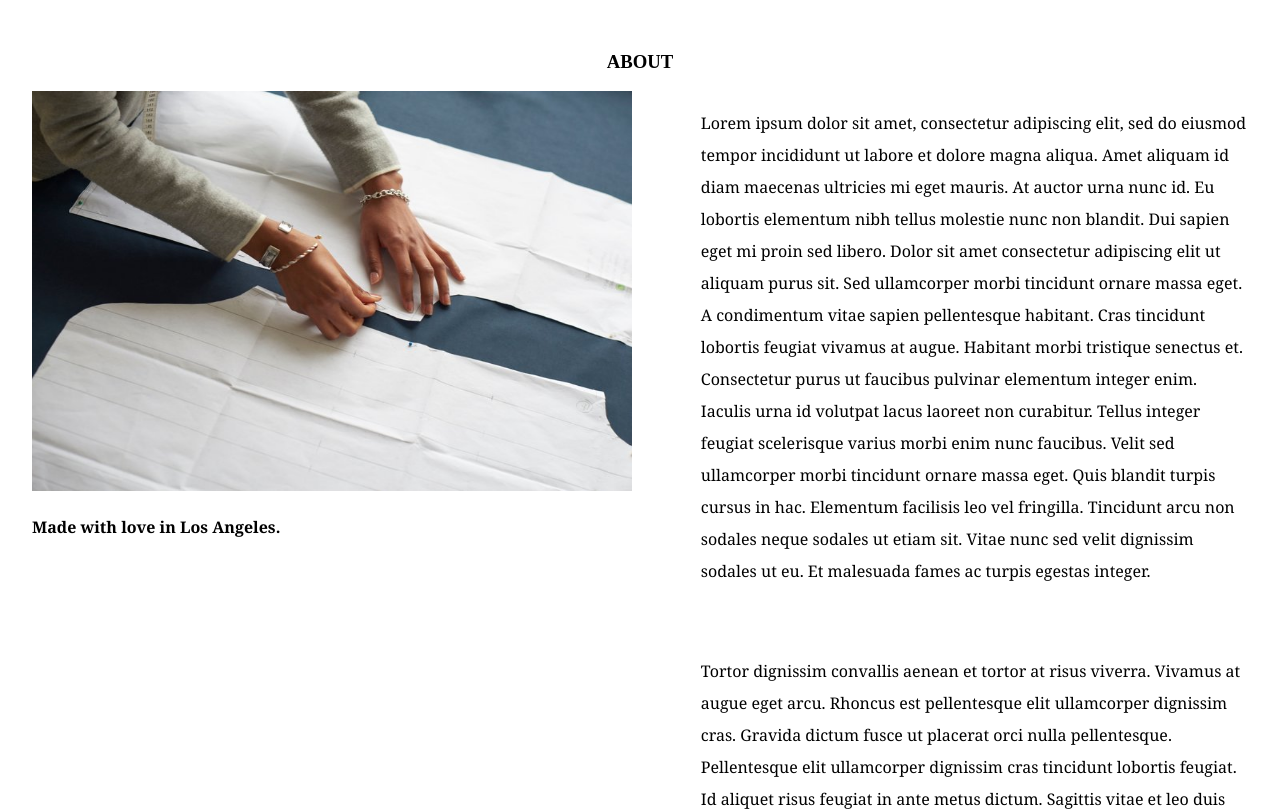
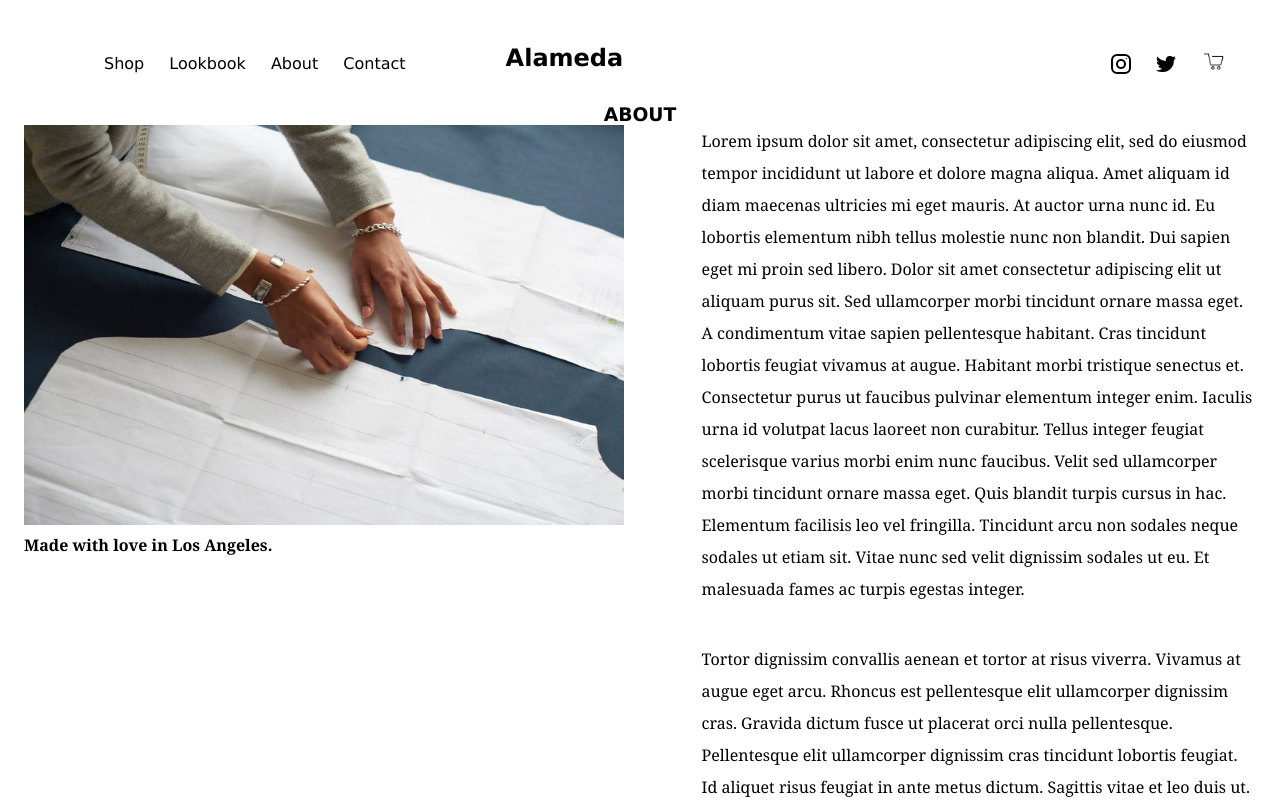
Before and after one commit to devmentori/html-css-001, a plain HTML site: page about.html in a window 1280 px wide. Shown: the top 809 px of the page. Drawn offline with Linux system fonts and the light colour scheme.

Commit message:
chore: Added navbar to main pages

```diff
--- a/about.html
+++ b/about.html
@@ -5,10 +5,42 @@
   <meta http-equiv="X-UA-Compatible" content="IE=edge">
   <meta name="viewport" content="width=device-width, initial-scale=1.0">
   <title>About</title>
-  <link rel="stylesheet" type="text/css" href="/styles/about.css"
+  <link rel="stylesheet" type="text/css" href="/styles/about.css">
+  <link rel="stylesheet" type="text/css" href="css/stylesheet.css">
 </head>
+
 <body style="padding: 1.5em;">
+  <!--HEADER CODE----------------------------------------------->
+  <header>
+    <!--Navigation Bars (Right)----------->
+    <nav>
+        <ul id="nav">
+            <!--@PraisesPJMT link your 'SHOP' page (shop.html) here-->
+            <li><a href="/shop.html">Shop</a></li>
 
+            <!--@Wealth link your 'LOOKBOOK' page (lookbook.html) here-->
+            <li><a href="/lookbook.html">Lookbook</a></li>
+
+            <!--@Air link your 'ABOUT' page (about.html) here-->
+            <li><a href="/about.html">About</a></li>
+
+            <!--@Omode Mary link your 'CONTACT' page (contact.html) here-->
+            <li><a href="/contact.html">Contact</a></li>
+        </ul>
+
+        <!--Website Brand Name----------->
+        <!--@PraisesPJMT link your 'SHOP' page here-->
+        <label><a href="#">Alameda</a></label>
+
+        <!--Navigation Bars (Left)----------->
+        <div id="leftnav">
+            <span class="social"><a href="#"><img src="images/instagram.png" alt="Instagram link"></a></span>
+            <span class="social"><a href="#"><img src="images/twitter.png" alt="Twitter link"></a></span>
+            <span id="cart"><a href="#"><img src="images/shopping-cart.png" alt="Cart link"></a></span>
+        </div>
+    </nav>
+
+</header>
   <div>
 
     <h3 style="text-align: center;">ABOUT</h3>
```
Also changed, not shown: contact.html (+31 -0 lines), lookbook.html (+32 -0 lines), shop.html (+7 -8 lines).
